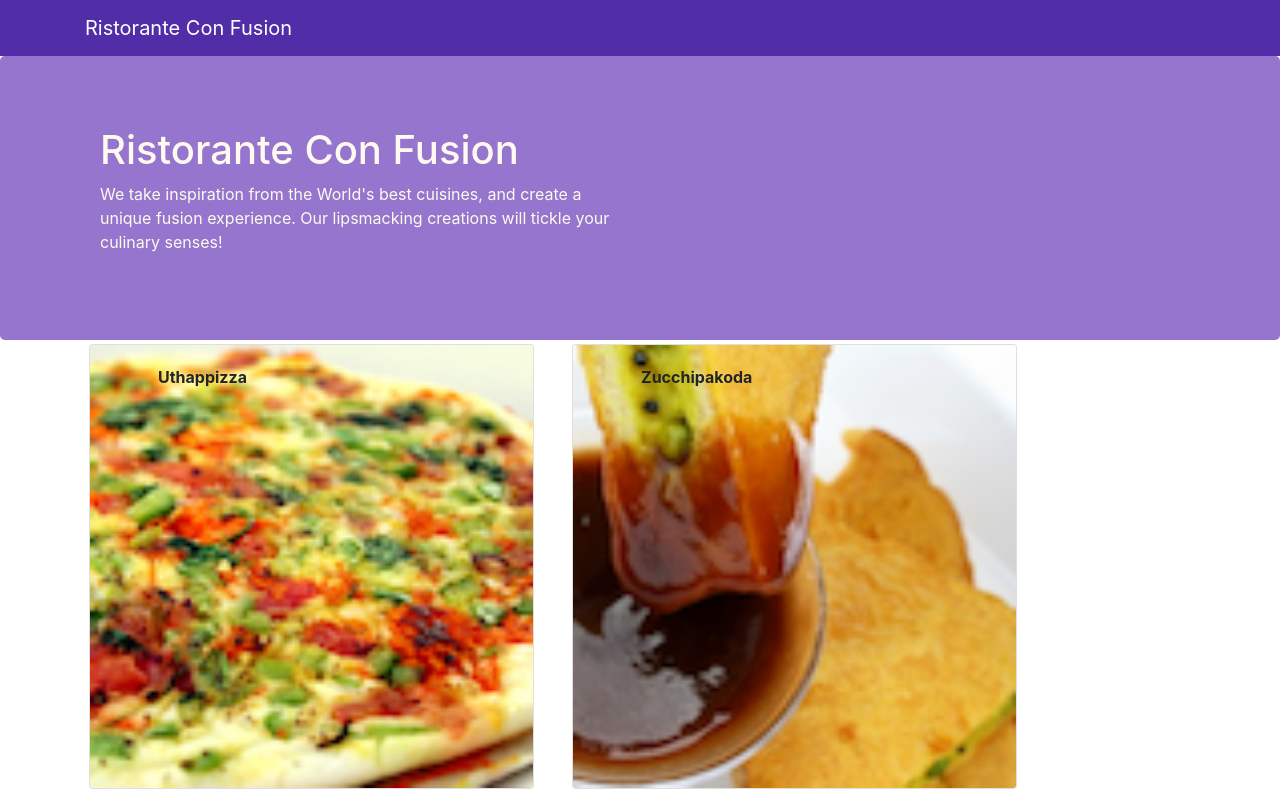
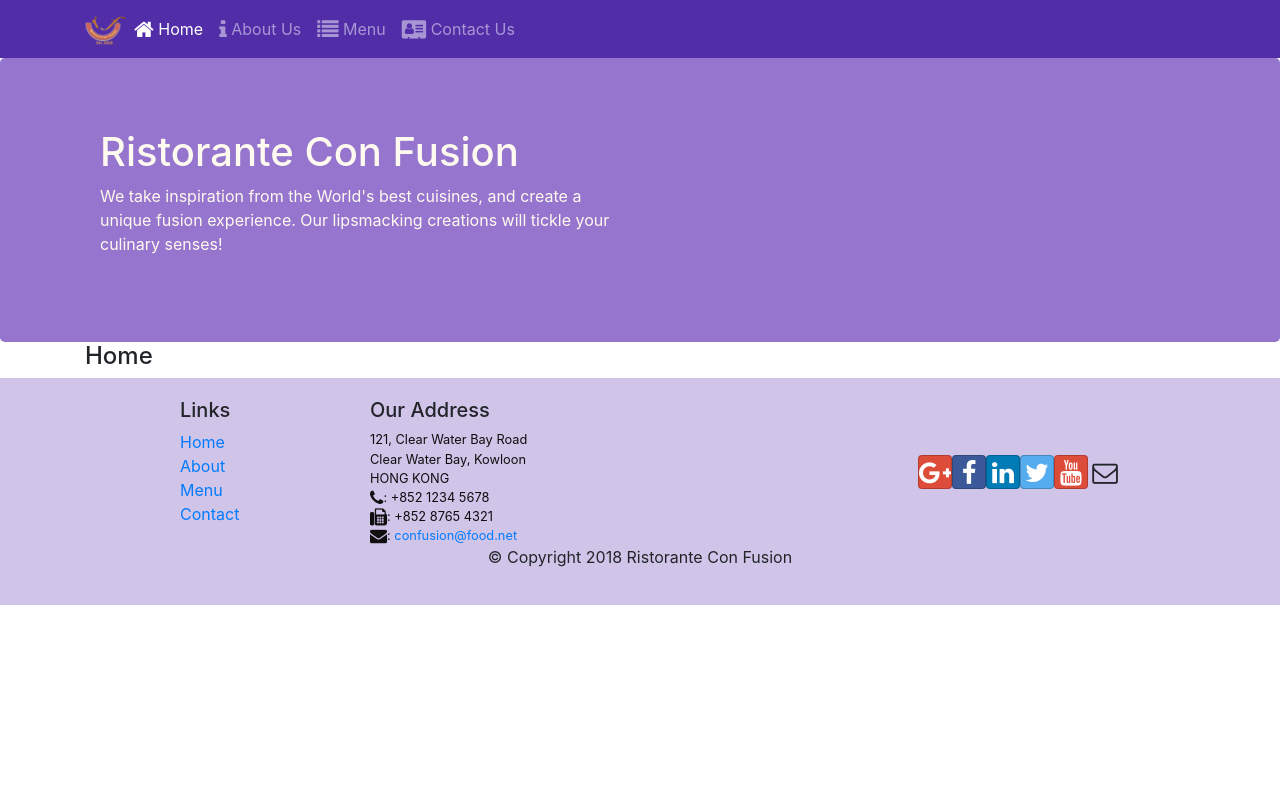
Before and after one commit to siddharthbisht/frontend-react, a React (Create React App) app: page /home in a window 1280 px wide. Shown: the top 795 px of the page. Built offline with nearby package versions, Linux system fonts and the light colour scheme.

Commit message:
react router

```diff
--- a/package.json
+++ b/package.json
@@ -12,6 +12,7 @@
     "react": "^16.13.1",
     "react-dom": "^16.13.1",
     "react-popper": "^2.2.3",
+    "react-router-dom": "^5.2.0",
     "react-scripts": "3.4.1",
     "reactstrap": "^8.5.1"
   },
--- a/src/App.js
+++ b/src/App.js
@@ -1,15 +1,17 @@
 import React, { Component } from 'react';
 import Main from './components/MainComponent';
 import './App.css';
-
+import { BrowserRouter } from 'react-router-dom';
 
 class App extends Component {
 
   render() {
     return (
-      <div>
-        <Main />
-      </div>
+      <BrowserRouter>
+        <div>
+          <Main />
+        </div>
+      </BrowserRouter>
     );
   }
 }
--- a/src/components/FooterComponent.js
+++ b/src/components/FooterComponent.js
@@ -1,4 +1,5 @@
 import React from 'react';
+import { Link } from 'react-router-dom';
 
 function Footer(props) {
   return(
@@ -8,10 +9,10 @@
           <div className="col-4 offset-1 col-sm-2">
               <h5>Links</h5>
               <ul className="list-unstyled">
-                <li><a href="#">Home</a></li>
-                <li><a href="#">About</a></li>
-                <li><a href="#">Menu</a></li>
-                <li><a href="contactus.html">Contact</a></li>
+                <li><Link to="/home">Home</Link></li>
+                <li><Link to="/aboutus">About</Link></li>
+                <li><Link to="/menu">Menu</Link></li>
+                <li><Link to="/contactus">Contact</Link></li>
               </ul>
           </div>
           <div className="col-7 col-sm-5">
--- a/src/components/HeaderComponent.js
+++ b/src/components/HeaderComponent.js
@@ -1,13 +1,56 @@
 import React, { Component } from 'react';
-import { Navbar, NavbarBrand, Jumbotron } from 'reactstrap';
+import { Navbar, NavbarBrand, Nav, NavbarToggler, Collapse, NavItem, Jumbotron } from 'reactstrap';
+import { NavLink } from 'react-router-dom';
 
 class Header extends Component {
+
+  constructor(props) {
+    super(props);
+    this.state = {
+      isNavOpen: false
+    };
+    this.toggleNav = this.toggleNav.bind(this);
+  }
+
+  toggleNav() {
+    this.setState({
+      isNavOpen: !this.state.isNavOpen
+    });
+  }
+
   render() {
     return (
       <React.Fragment>
-        <Navbar dark="primary">
+        <Navbar dark expand="md">
           <div className="container">
-            <NavbarBrand href="/">Ristorante Con Fusion</NavbarBrand>
+            <NavbarToggler onClick={this.toggleNav} />
+            <NavbarBrand className="mr-auto" href="/">
+              <img src="assets/images/logo.png" height="30" width="41" alt="Ristorante Con Fusion" />
+            </NavbarBrand>
+            <Collapse isOpen={this.state.isNavOpen} navbar>
+              <Nav navbar>
+                <NavItem>
+                  <NavLink className="nav-link" to="/home">
+                    <span className="fa fa-home fa-lg"></span> Home
+                  </NavLink>
+                </NavItem>
+                <NavItem>
+                  <NavLink className="nav-link" to="/aboutus">
+                    <span className="fa fa-info fa-lg"></span> About Us
+                  </NavLink>
+                </NavItem>
+                <NavItem>
+                  <NavLink className="nav-link" to="/menu">
+                    <span className="fa fa-list fa-lg"></span> Menu
+                  </NavLink>
+                </NavItem>
+                <NavItem>
+                  <NavLink className="nav-link" to="/contactus">
+                    <span className="fa fa-address-card fa-lg"></span> Contact Us
+                  </NavLink>
+                </NavItem>
+              </Nav>
+            </Collapse>
           </div>
         </Navbar>
         <Jumbotron>
--- /dev/null
+++ b/src/components/HomeComponent.js
@@ -0,0 +1,11 @@
+import React from 'react';
+
+function Home(props) {
+  return (
+    <div className="container">
+      <h4>Home</h4>
+    </div>
+  );
+}
+
+export default Home;
--- a/src/components/MainComponent.js
+++ b/src/components/MainComponent.js
@@ -1,9 +1,11 @@
 import React, { Component } from 'react';
+import Home from './HomeComponent';
 import Menu from './MenuComponent';
 import { DISHES } from '../shared/dishes.js';
 import Header from './HeaderComponent';
 import Footer from './FooterComponent';
 import DishDetail from './DishdetailComponent';
+import { Switch, Route, Redirect } from 'react-router-dom';
 
 class Main extends Component {
 
@@ -12,20 +14,25 @@
 
     this.state= {
       dishes: DISHES,
-      selectedDish: null
     };
   }
 
-  onDishSelect(dishId) {
-    this.setState({selectedDish: dishId});
+  render() {
+
+    const HomePage = () => {
+      return(
+        <Home />
+      );
     }
 
-  render() {
     return (
       <div>
         <Header />
-      <Menu dishes={this.state.dishes} onClick={(dishId)=>this.onDishSelect(dishId)} />
-      <DishDetail dish={this.state.dishes.filter((dish)=> dish.id === this.state.selectedDish)[0]} />
+        <Switch>
+          <Route path="/home" component={HomePage} />
+          <Route exact path="/menu" component={()=> <Menu dishes={this.state.dishes} />} />
+          <Redirect to="/home" />
+        </Switch>
         <Footer />
       </div>
     );
```
Also changed, not shown: 1 other file (tests, documents, lock files or other folders). Lines whose indentation alone changed are shown as unchanged.
